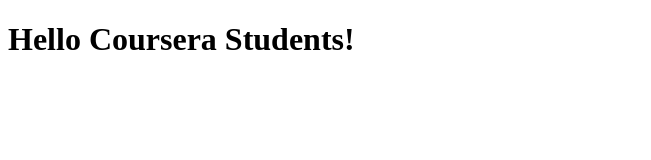
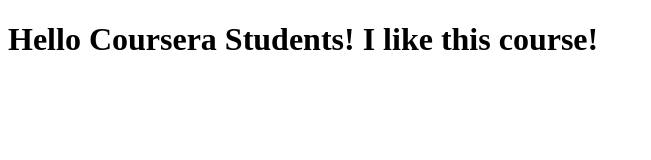
Before and after one commit to alfattal/Coursera-Angularjs, a plain HTML site: page index.html in a window 1280 px wide. Shown: the whole page, without its empty margins (0-651 px from the left). Drawn offline with Linux system fonts and the light colour scheme.

Commit message:
Net version of the web file

```diff
--- a/index.html
+++ b/index.html
@@ -5,6 +5,6 @@
     <title>Hello Coursera</title>
   </head>
   <body>
-    <h1>Hello Coursera Students!</h1>
+    <h1>Hello Coursera Students! I like this course!</h1>
   </body>
 </html>
```
